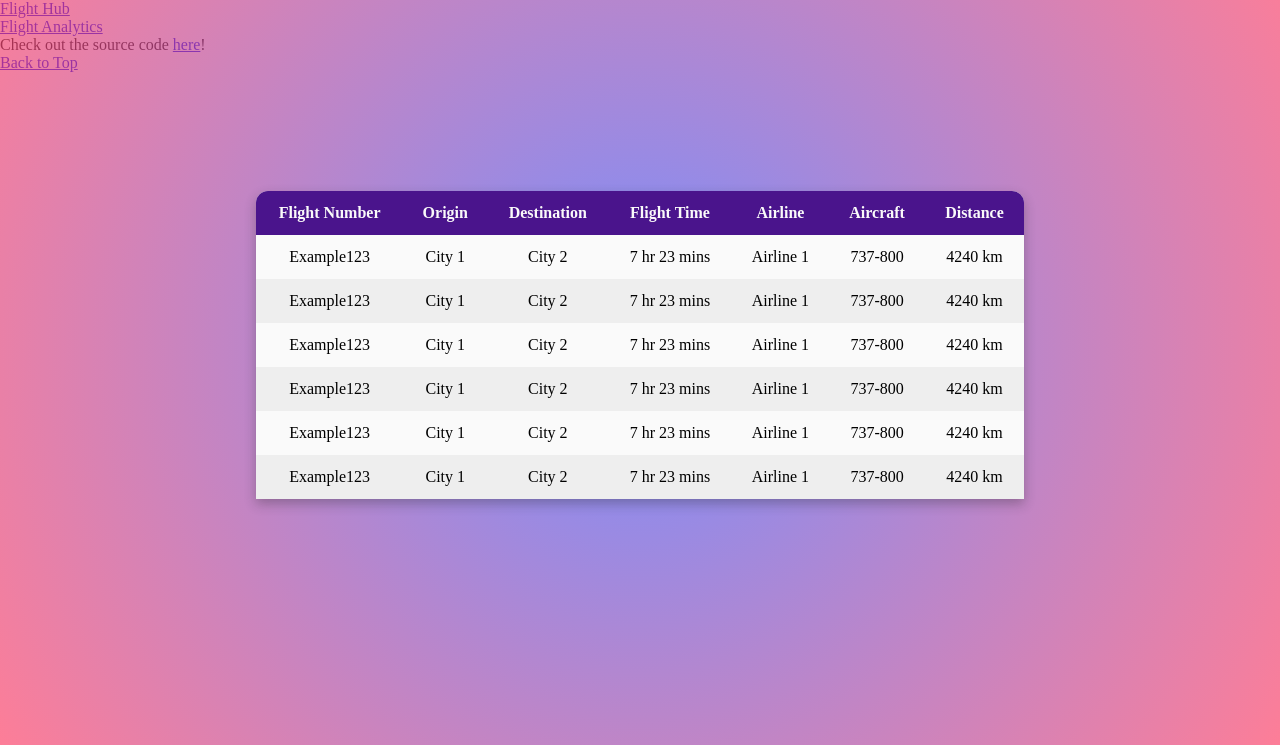
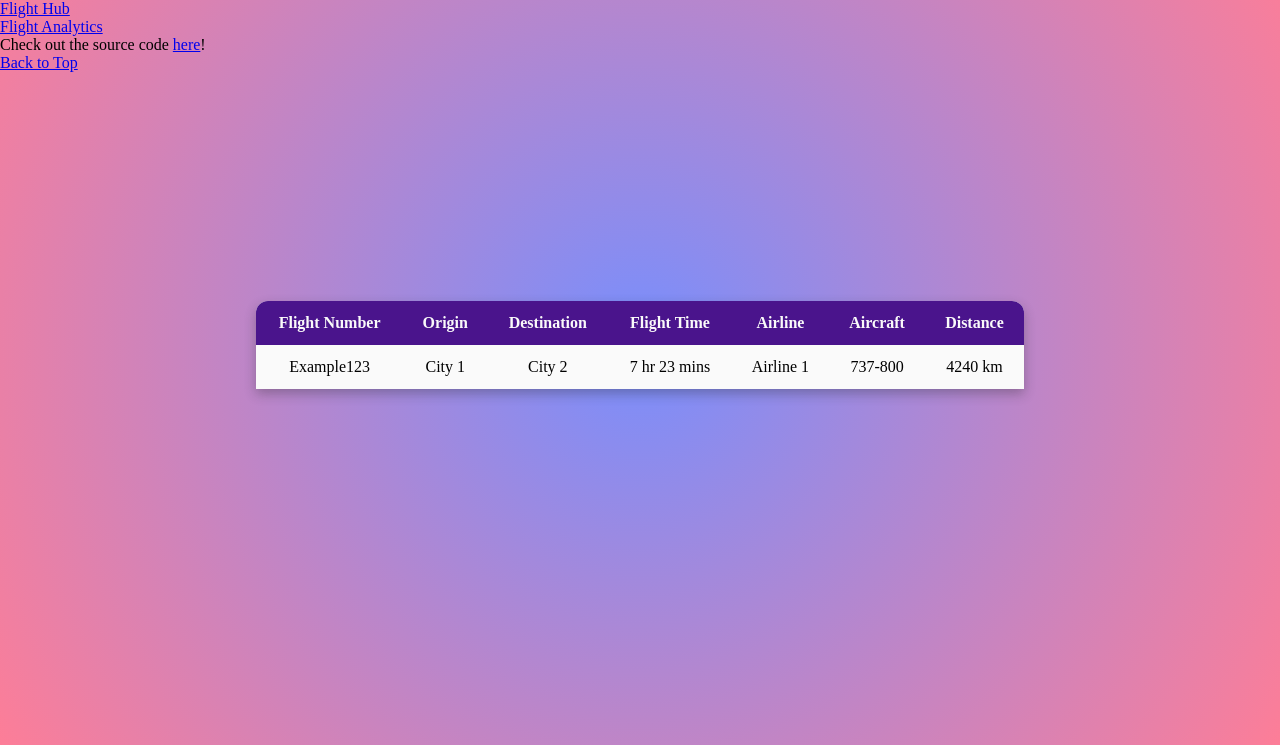
Before and after one commit to Aadit1004/Personal-Flight-Logbook, a plain HTML site: page hub.html in a window 1280 px wide. Shown: the part 55-800 px from the top of the page. Drawn offline with Linux system fonts and the light colour scheme.

Commit message:
Updated Readme and added css for all pages

```diff
--- a/FlightAnalyticsPage/style.css
+++ b/FlightAnalyticsPage/style.css
@@ -0,0 +1,22 @@
+* {
+    margin: 0;
+    padding: 0;
+    outline: 0;
+}
+
+.filter {
+    position: absolute;
+    top: 0;
+    left: 0;
+    right: 0;
+    bottom: 0;
+    z-index: 1;
+    opacity: .7;
+    background: rgb(63,94,251);
+    background: radial-gradient(circle, rgba(63,94,251,1) 0%, rgba(252,70,107,1) 100%);
+}
+
+.footer, #title, #Navigation-Menu {
+    position: relative;
+    z-index: 3;
+}
--- a/FlightHubPage/style.css
+++ b/FlightHubPage/style.css
@@ -44,3 +44,8 @@ th {
 tr:nth-child(even) {
     background: #eeeeee;
 }
+
+.footer, h1, #Navigation-Menu {
+    position: relative;
+    z-index: 3;
+}
--- a/HomePage/style.css
+++ b/HomePage/style.css
@@ -0,0 +1,22 @@
+* {
+    margin: 0;
+    padding: 0;
+    outline: 0;
+}
+
+.filter {
+    position: absolute;
+    top: 0;
+    left: 0;
+    right: 0;
+    bottom: 0;
+    z-index: 1;
+    opacity: .7;
+    background: rgb(63,94,251);
+    background: radial-gradient(circle, rgba(63,94,251,1) 0%, rgba(252,70,107,1) 100%);
+}
+
+.footer, h1, #Navigation-Menu {
+    position: relative;
+    z-index: 3;
+}
--- a/hub.html
+++ b/hub.html
@@ -12,7 +12,7 @@
     <header>
         <h1>Flight Hub</h1>
         <nav>
-            <ul id="Navigation Menu">
+            <ul id="Navigation-Menu">
                 <li><a href="./index.html">Home</a></li>
                 <li><a href="./hub.html">Flight Hub</a></li>
                 <li><a href="./analytics.html">Flight Analytics</a></li>
@@ -45,51 +45,6 @@
                     <td>737-800</td>
                     <td>4240 km</td>
                 </tr>
-                <tr> <!-- Example Row of Data-->
-                    <td>Example123</td>
-                    <td>City 1</td>
-                    <td>City 2</td>
-                    <td>7 hr 23 mins</td>
-                    <td>Airline 1</td>
-                    <td>737-800</td>
-                    <td>4240 km</td>
-                </tr>
-                <tr> <!-- Example Row of Data-->
-                    <td>Example123</td>
-                    <td>City 1</td>
-                    <td>City 2</td>
-                    <td>7 hr 23 mins</td>
-                    <td>Airline 1</td>
-                    <td>737-800</td>
-                    <td>4240 km</td>
-                </tr>
-                <tr> <!-- Example Row of Data-->
-                    <td>Example123</td>
-                    <td>City 1</td>
-                    <td>City 2</td>
-                    <td>7 hr 23 mins</td>
-                    <td>Airline 1</td>
-                    <td>737-800</td>
-                    <td>4240 km</td>
-                </tr>
-                <tr> <!-- Example Row of Data-->
-                    <td>Example123</td>
-                    <td>City 1</td>
-                    <td>City 2</td>
-                    <td>7 hr 23 mins</td>
-                    <td>Airline 1</td>
-                    <td>737-800</td>
-                    <td>4240 km</td>
-                </tr>
-                <tr> <!-- Example Row of Data-->
-                    <td>Example123</td>
-                    <td>City 1</td>
-                    <td>City 2</td>
-                    <td>7 hr 23 mins</td>
-                    <td>Airline 1</td>
-                    <td>737-800</td>
-                    <td>4240 km</td>
-                </tr>
                 <!-- List of Flights go here -->
             </tbody>
         </table>
```
Also changed, not shown: analytics.html (+3 -0 lines), index.html (+3 -0 lines).
